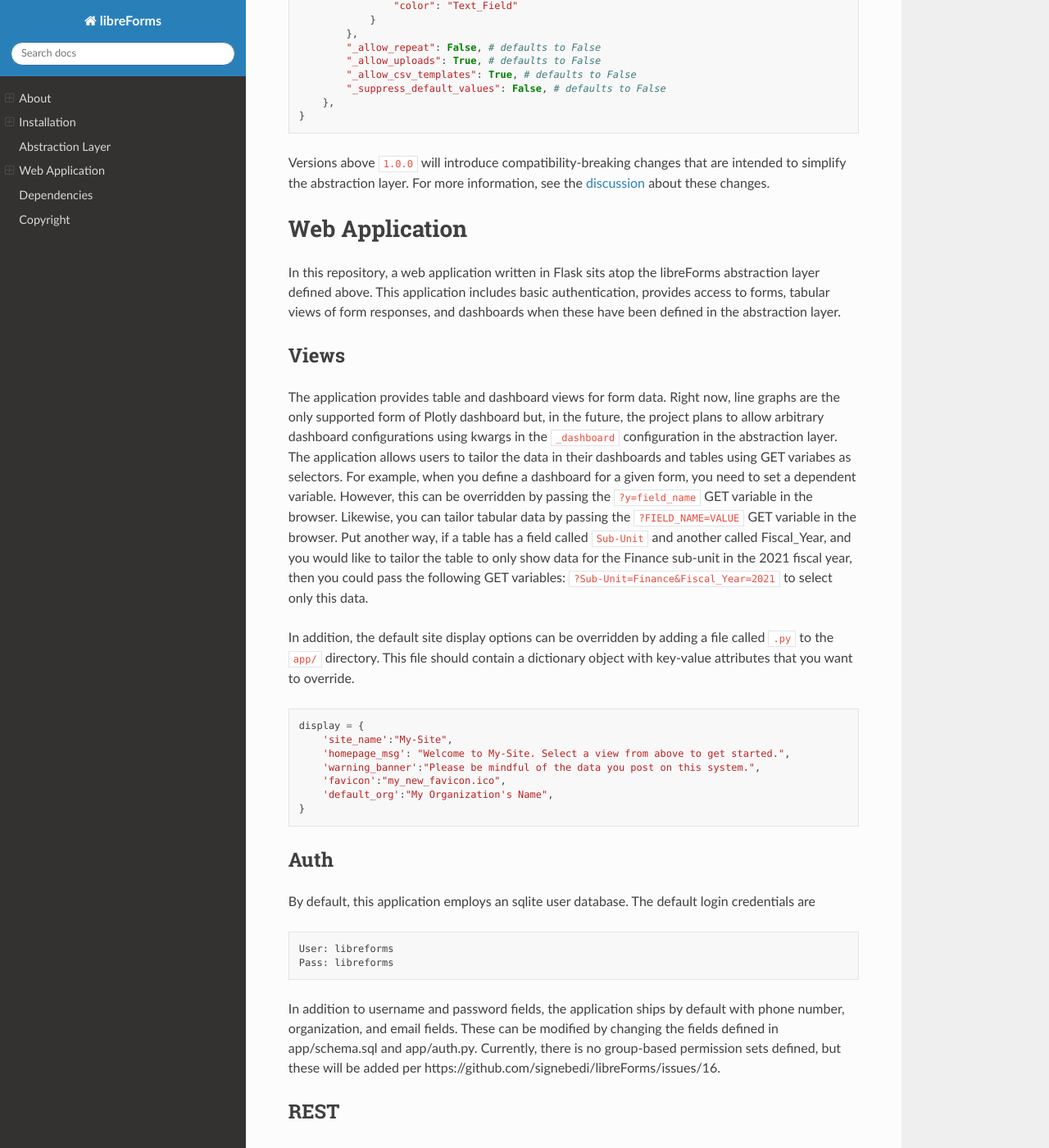
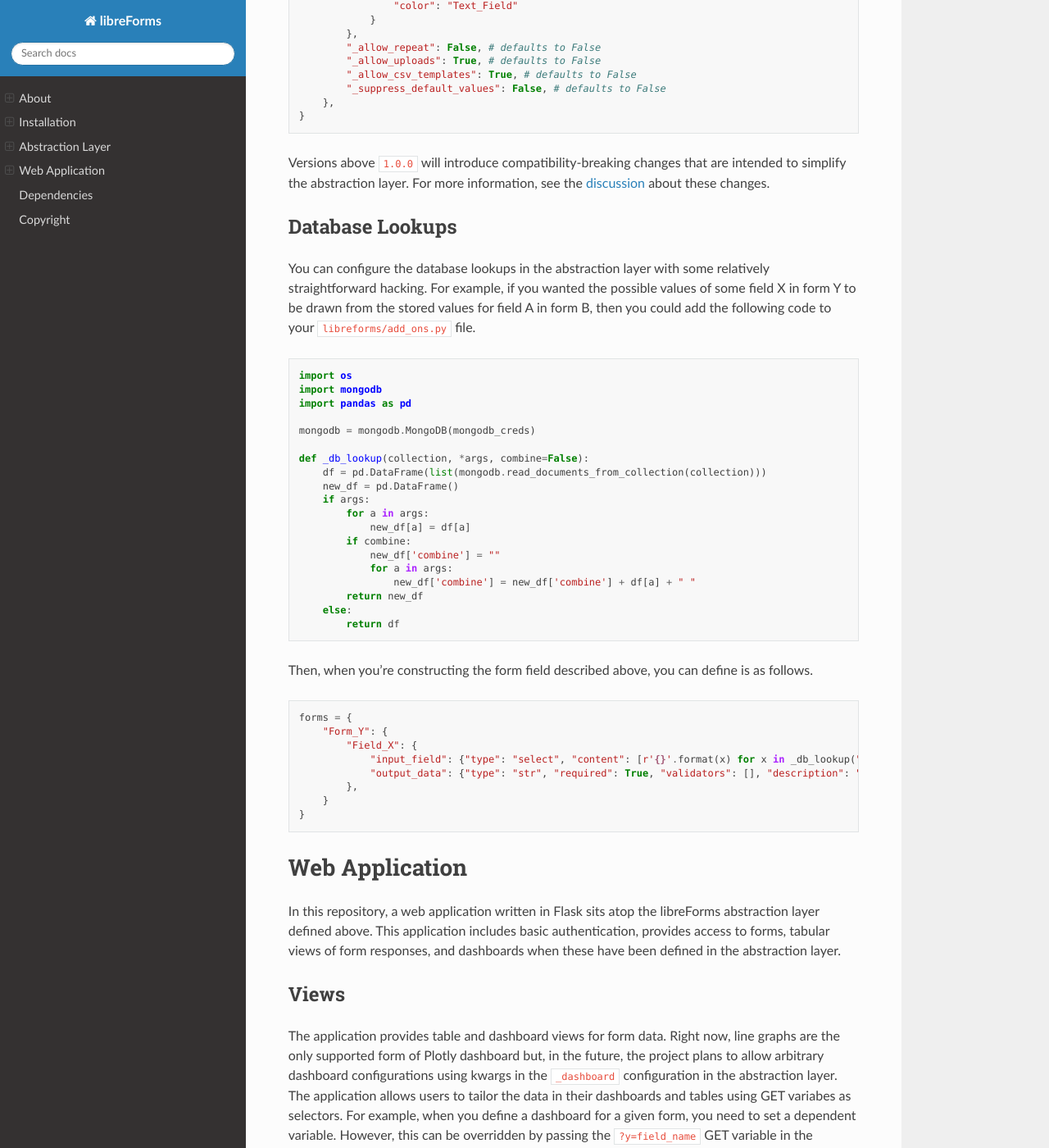
Before and after one commit to libreForms/libreForms-flask, a Sphinx documentation site: the page built from docs/source/index.md, in a window 1280 px wide and 1400 px high, scrolled down 7302 px. Shown: the whole window at 82% size. Built offline with Sphinx 7.4.7 and the Read the Docs theme 2.0.0, drawn with Linux system fonts in a browser that asks for light colours.

Commit message:
Docs: added instructions for database lookups

````diff
--- a/docs/source/index.md
+++ b/docs/source/index.md
@@ -291,6 +291,45 @@ forms = {
 
 Versions above `1.0.0` will introduce compatibility-breaking changes that are intended to simplify the abstraction layer. For more information, see the [discussion](https://github.com/signebedi/libreForms/issues/27) about these changes.
 
+### Database Lookups
+
+You can configure the database lookups in the abstraction layer with some relatively straightforward hacking. For example, if you wanted the possible values of some field X in form Y to be drawn from the stored values for field A in form B, then you could add the following code to your `libreforms/add_ons.py` file.
+
+```python
+import os
+import mongodb
+import pandas as pd
+
+mongodb = mongodb.MongoDB(mongodb_creds)
+
+def _db_lookup(collection, *args, combine=False):
+    df = pd.DataFrame(list(mongodb.read_documents_from_collection(collection)))
+    new_df = pd.DataFrame()
+    if args:
+        for a in args:
+            new_df[a] = df[a]
+        if combine:
+            new_df['combine'] = ""
+            for a in args:
+                new_df['combine'] = new_df['combine'] + df[a] + " "
+        return new_df
+    else:
+        return df
+```
+
+Then, when you're constructing the form field described above, you can define is as follows.
+
+```python
+forms = {
+    "Form_Y": {
+        "Field_X": {
+            "input_field": {"type": "select", "content": [r'{}'.format(x) for x in _db_lookup("Form_B")['Field_A']]},
+            "output_data": {"type": "str", "required": True, "validators": [], "description": "Select one of the available options",},
+        },
+    }
+}
+```
+
 ## Web Application
 
 In this repository, a web application written in Flask sits atop the libreForms abstraction layer defined above. This application includes basic authentication, provides access to forms, tabular views of form responses, and dashboards when these have been defined in the abstraction layer.
````
Also changed, not shown: README.md (+40 -0 lines).
